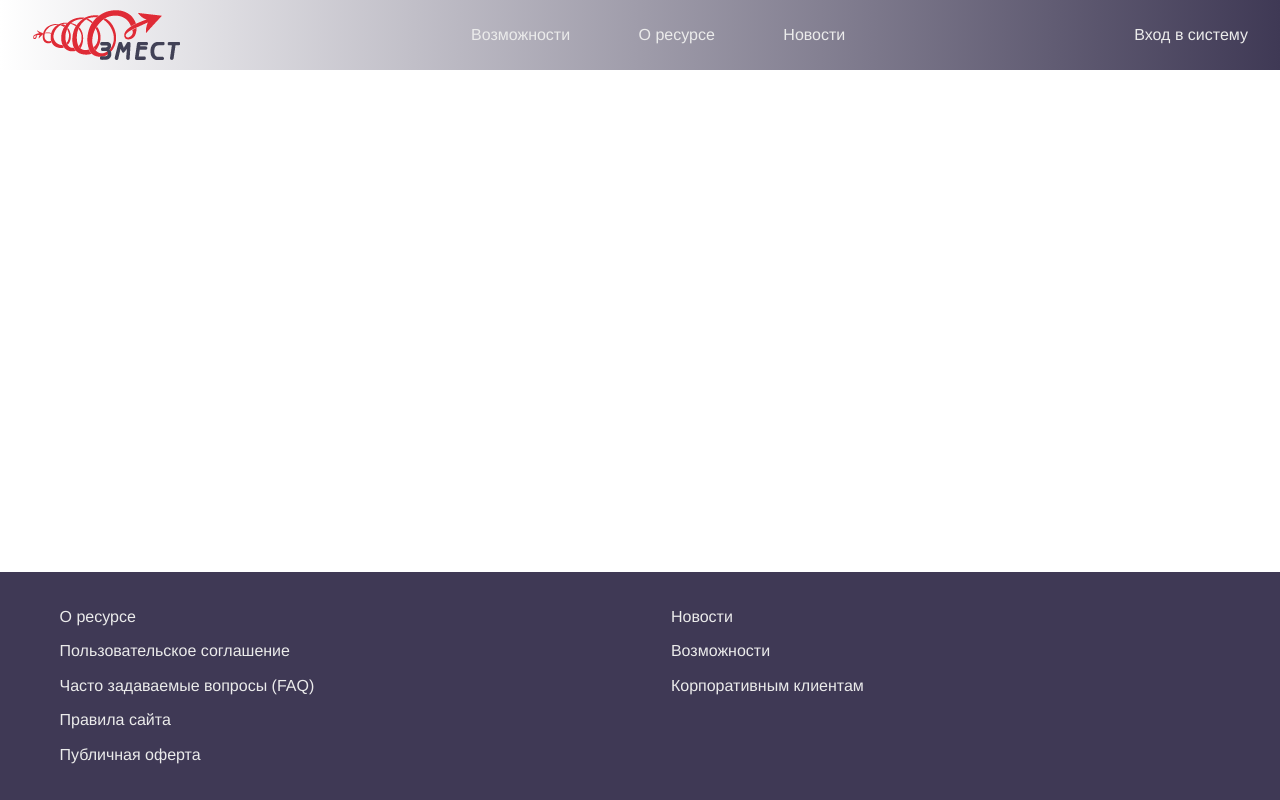
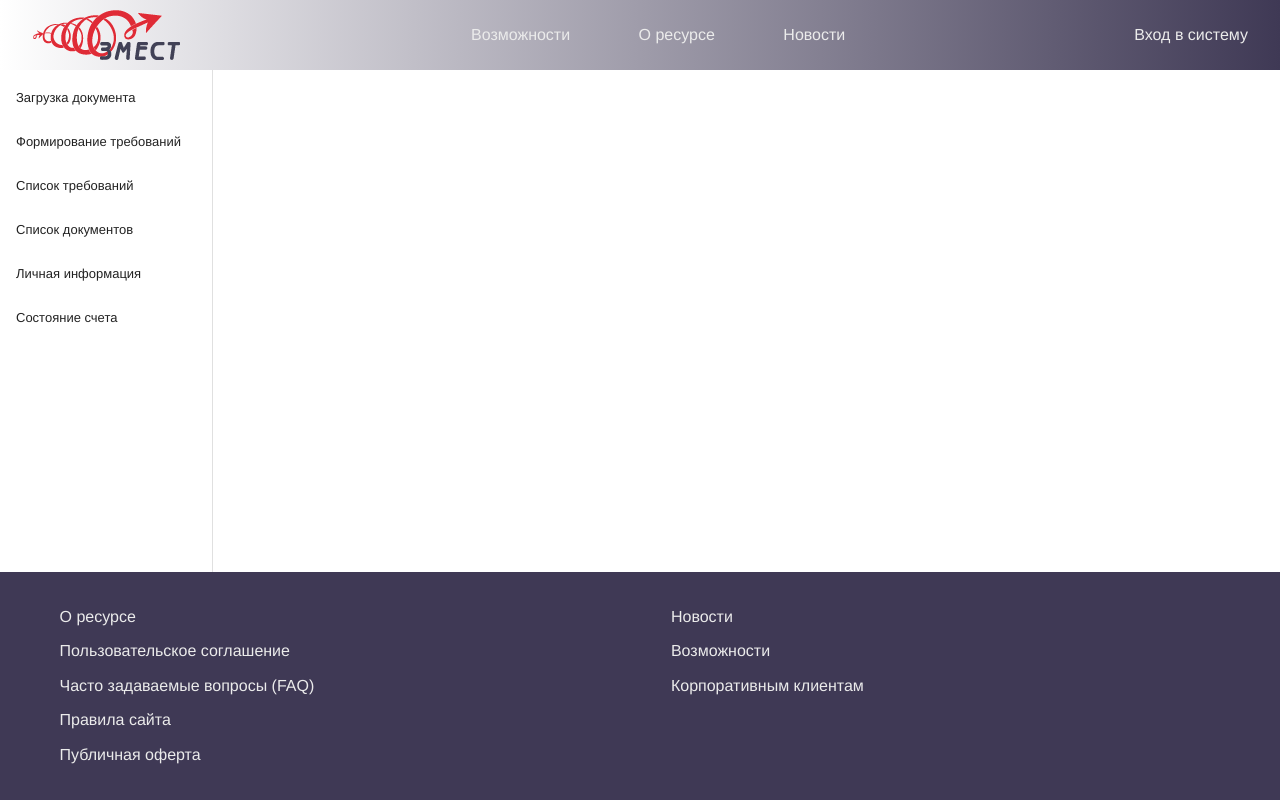
Before and after one commit to Zima04/NGOST-frontend, a Vue app: page /#/app in a window 1280 px wide. Built offline with nearby package versions, Linux system fonts and the light colour scheme.

Commit message:
nested routing

```diff
--- a/src/App.vue
+++ b/src/App.vue
@@ -37,6 +37,7 @@ export default {
       overflow: auto;
   }
   .content {
+    display: flex;
     flex: 1;
     padding-top: 70px;
   }
--- a/src/components/CompanyInfo.vue
+++ b/src/components/CompanyInfo.vue
@@ -98,6 +98,7 @@
                 v-model="bank_address"
                 label="Адрес банка"
             />
+            <v-btn>Сохранить</v-btn>
         </v-form>
     </div>
 </template>
--- a/src/router/index.js
+++ b/src/router/index.js
@@ -21,9 +21,16 @@ export default new Router({
             component: () => import('@/views/about')
         },
         {
-            name: "profile",
-            path: "/my-profile",
-            component: () => import('@/views/profile')
+            name: "application",
+            path: "/app",
+            component: () => import('@/views/application'),
+            children: [
+                {
+                    path: "my-profile",
+                    component: () => import('@/views/profile')
+                },
+            ]
         },
+
     ]
 });
--- /dev/null
+++ b/src/views/application.vue
@@ -0,0 +1,74 @@
+<template>
+    <div class="app-container">
+        <v-navigation-drawer permanent>
+            <v-list dense nav>
+                <v-list-item
+                    v-for="item in items"
+                    :key="item.name"
+                    :to="item.linkTo"
+                    link
+                >
+                    <v-list-item-content>
+                        <v-list-item-title>{{ item.name }}</v-list-item-title>
+                    </v-list-item-content>
+                </v-list-item>
+            </v-list>
+        </v-navigation-drawer>
+        <div class="application">
+            <router-view/>
+        </div>
+
+    </div>
+</template>
+
+<script>
+    export default {
+        name: "application",
+        data() {
+            return {
+                items: [
+                    {
+                        name: 'Загрузка документа',
+                        linkTo: '/'
+                    },
+                    {
+                        name: 'Формирование требований',
+                        linkTo: '/'
+                    },
+                    {
+                        name: 'Список требований',
+                        linkTo: '/'
+                    },
+                    {
+                        name: 'Список документов',
+                        linkTo: '/'
+                    },
+                    {
+                        name: 'Личная информация',
+                        linkTo: '/app/my-profile'
+                    },
+                    {
+                        name: 'Состояние счета',
+                        linkTo: '/app/account-state'
+                    }
+                ]
+            }
+        },
+        methods: {
+        }
+    };
+</script>
+<style lang="scss" scoped>
+    .app-container {
+        width: 100%;
+        display: flex;
+        flex-direction: row;
+        align-items: stretch;
+    }
+    .navigation {
+        height: 100%;
+    }
+    .application {
+        width: 100%;
+    }
+</style>
--- a/src/views/profile.vue
+++ b/src/views/profile.vue
@@ -38,6 +38,7 @@
     import CompanyInfo from '../components/CompanyInfo.vue';
 
     export default {
+        name: 'profile',
         components: {
             AccountInfo,
             CompanyInfo
```
